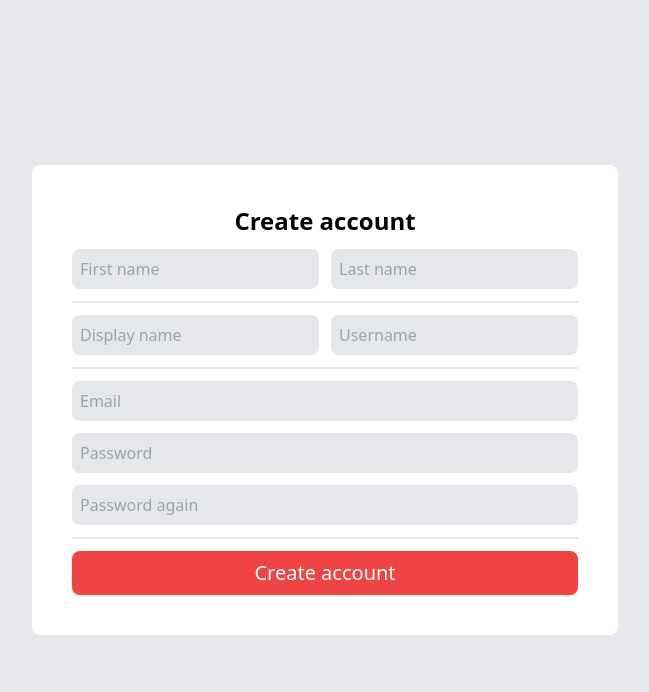
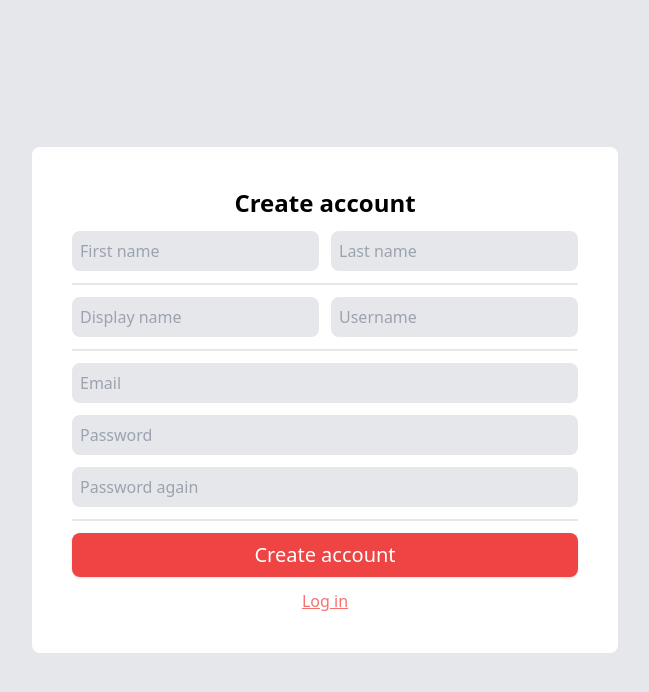
Before and after one commit to Aromiii/aromiii-auth, a Next.js app: page /signup in a window 1280 px wide. Shown: the top 692 px of the page, without its empty margins (315-964 px from the left). Built offline with nearby package versions, Linux system fonts and the light colour scheme; no server answers.

Commit message:
feat: signup and login page links to each other

```diff
--- a/src/pages/login.tsx
+++ b/src/pages/login.tsx
@@ -5,6 +5,7 @@ import {useRouter} from "next/router";
 import {GetServerSidePropsContext} from "next";
 import {getServerSession} from "next-auth";
 import {authOptions} from "~/server/auth";
+import Link from "next/link";
 
 export default function Login() {
   const router = useRouter()
@@ -38,6 +39,7 @@ export default function Login() {
             <div className="dark:bg-gray-800 bg-gray-200 h-0.5 rounded-full"/>
             <button className="liveal-button" onClick={(event) => login(event)}>Log in</button>
           </form>
+          <Link className="liveal-link" href="/signup">Create account</Link>
         </main>
       </div>
     </>
--- a/src/pages/signup.tsx
+++ b/src/pages/signup.tsx
@@ -6,6 +6,7 @@ import {getServerSession} from "next-auth";
 import {authOptions} from "~/server/auth";
 import {useRouter} from "next/router";
 import {z} from "zod";
+import Link from "next/link";
 
 export default function Signup() {
   const router = useRouter()
@@ -91,6 +92,7 @@ export default function Signup() {
             <div className="dark:bg-gray-800 bg-gray-200 h-0.5 rounded-full"/>
             <button className="liveal-button" onClick={event => void createUser(event)}>Create account</button>
           </form>
+          <Link className="liveal-link" href="/signup">Log in</Link>
         </main>
       </div>
     </>
--- a/src/styles/globals.css
+++ b/src/styles/globals.css
@@ -5,6 +5,10 @@
 @layer components {
     .liveal-button {
         @apply bg-red-500 rounded-lg p-2 text-white text-xl px-5 shadow
+    }
+
+    .liveal-link {
+        @apply text-red-400 underline hover:text-blue-500 hover:underline-offset-2 transition
     }
 
     .bg-color {
```
Also changed, not shown: src/pages/edit.tsx (indentation only). Lines whose indentation alone changed are shown as unchanged.
